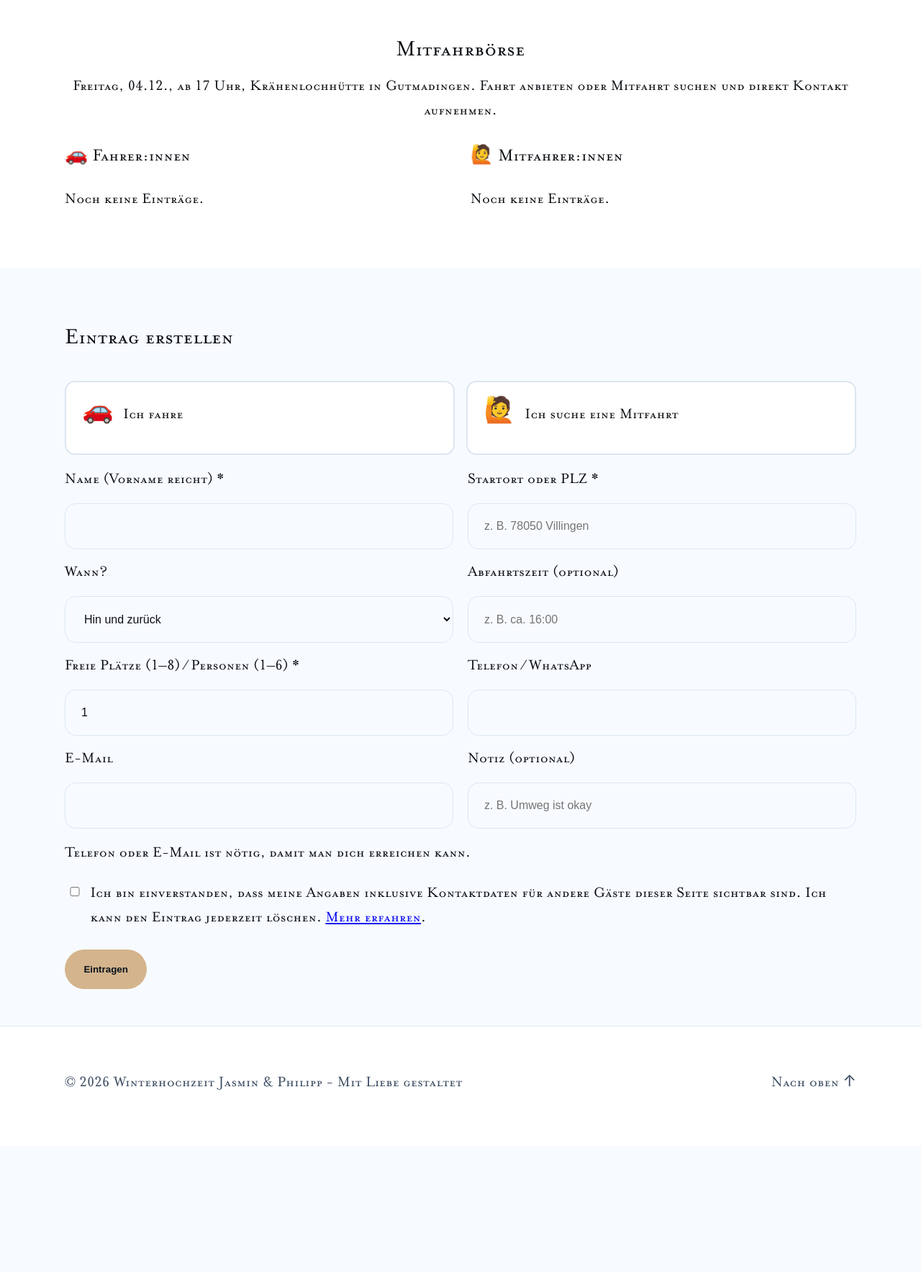
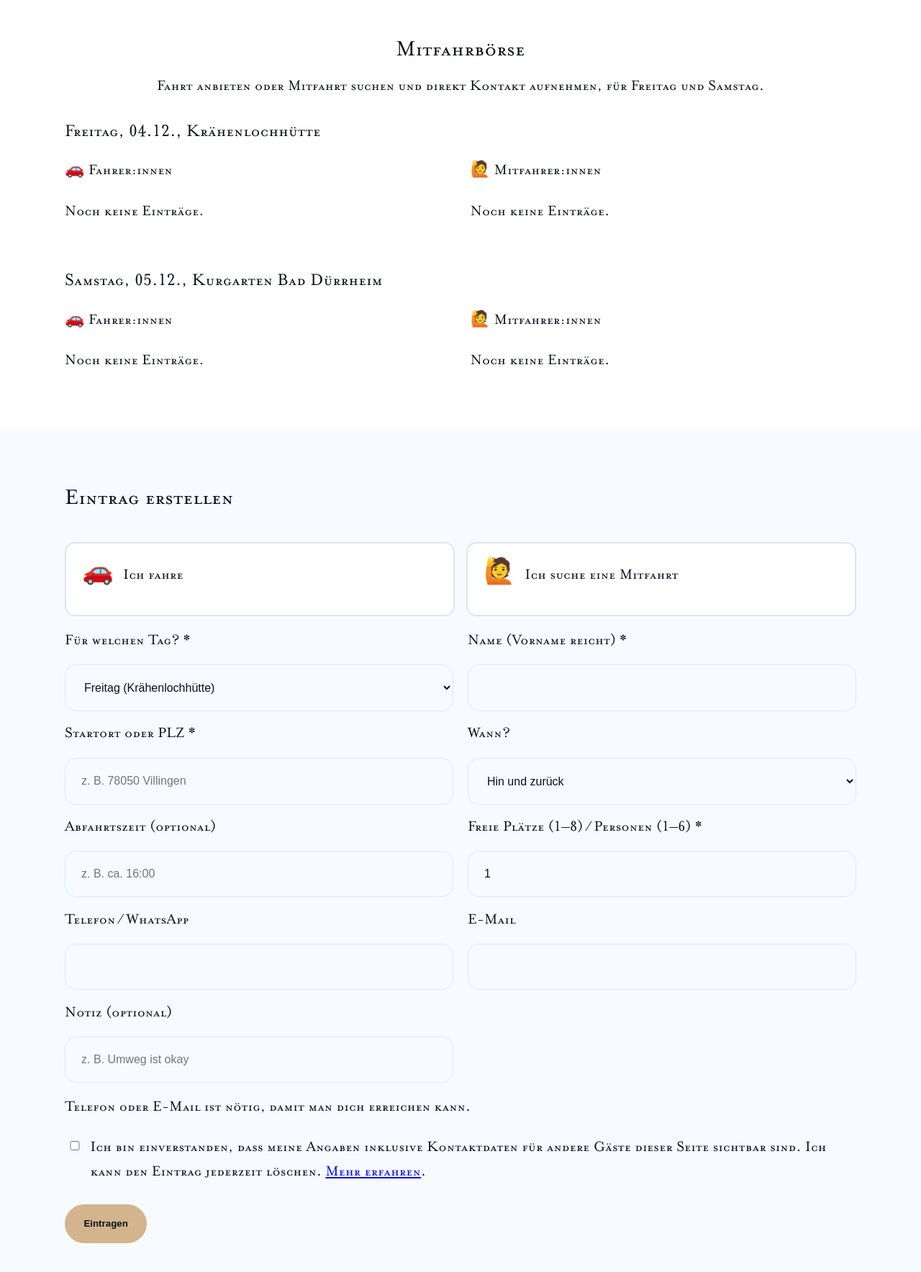
Before and after one commit to philippwirtz/Winterhochzeit, a Flask app: page /mitfahrt in a window 1280 px wide. Shown: the part 108-1875 px from the top of the page at 72% size. Before the commit the page ends 1622 px from the top, so only its background shows below. Run offline with Flask 3, Linux system fonts and the light colour scheme; the visitor is signed in with stand-in values (Sample User, id 1); data that the repository does not hold is empty; some libraries are stand-ins or nearby versions.

Commit message:
Mitfahrbörse: auch für Samstag (Kurgarten Bad Dürrheim)
Jeder Eintrag hat jetzt einen Tag (fri/sat), Treffer gibt es nur am selben
Tag. Übersicht in Freitags- und Samstags-Abschnitt, Tag-Auswahl im Formular
(?tag=samstag wählt vor), Kontakt-Nachrichten nennen Tag und Ziel. init-db
rüstet die Spalte ride.day in bestehenden Datenbanken nach (Standard Freitag).
Link in der Samstags-Zeitleiste, Datenschutz, README, Spec und Tests angepasst.

Co-Authored-By: Claude Sonnet 5.5 <noreply@anthropic.com>

```diff
--- a/app.py
+++ b/app.py
@@ -30,7 +30,7 @@ from flask_wtf.csrf import CSRFProtect, CSRFError
 from flask_limiter import Limiter
 from flask_limiter.util import get_remote_address
 from sqlalchemy.sql import func, or_, desc
-from sqlalchemy import text
+from sqlalchemy import inspect, text
 from werkzeug.middleware.proxy_fix import ProxyFix
 
 import mimetypes
@@ -167,6 +167,8 @@ app.jinja_env.globals.update(
     contact_links=carpool.contact_links,
     KIND_LABELS=carpool.KIND_LABELS,
     DIRECTION_LABELS=carpool.DIRECTION_LABELS,
+    DAY_LABELS=carpool.DAY_LABELS,
+    DAY_DEST=carpool.DAY_DEST,
 )
 
 # ---------- Model ----------
@@ -190,6 +192,7 @@ class Ride(db.Model):
     kind = db.Column(db.String(5), nullable=False)          # "offer" | "seek"
     name = db.Column(db.String(60), nullable=False)
     origin = db.Column(db.String(80), nullable=False)
+    day = db.Column(db.String(3), nullable=False, default="fri", server_default="fri")  # "fri" | "sat"
     direction = db.Column(db.String(4), nullable=False)     # "there" | "back" | "both"
     depart_time = db.Column(db.String(30), nullable=False, default="")
     seats = db.Column(db.Integer, nullable=False)           # offer: freie Plätze, seek: Personen
@@ -720,9 +723,16 @@ def carpool_page():
 
     rides = Ride.query.filter_by(active=True).order_by(Ride.created_at.desc(), Ride.id.desc()).all()
     role = form.get("kind") or {"fahre": "offer", "suche": "seek"}.get(request.args.get("rolle", ""), "")
+    day = form.get("day") or {"freitag": "fri", "samstag": "sat"}.get(request.args.get("tag", ""), "fri")
+    starts = {"fri": FRIDAY_START, "sat": SATURDAY_START}
+    days = [
+        {"key": key, "start": starts[key],
+         "offers": [r for r in rides if r.day == key and r.kind == "offer"],
+         "seeks": [r for r in rides if r.day == key and r.kind == "seek"]}
+        for key in carpool.DAY_LABELS
+    ]
     return render_template(
-        "carpool.html", event_title=EVENT_TITLE, friday_start=FRIDAY_START, errors=errors, form=form, role=role,
-        offers=[r for r in rides if r.kind == "offer"], seeks=[r for r in rides if r.kind == "seek"],
+        "carpool.html", event_title=EVENT_TITLE, days=days, errors=errors, form=form, role=role, day=day,
         own=set(own_tokens()),
     ), status
 
@@ -850,9 +860,16 @@ def handle_csrf(e):
                            event_title=EVENT_TITLE), 403
 
 # ---------- CLI ----------
+def create_tables():
+    db.create_all()
+    # create_all ergänzt keine Spalten in bestehenden Tabellen: Tag der Mitfahrbörse nachrüsten
+    if "day" not in {c["name"] for c in inspect(db.engine).get_columns("ride")}:
+        db.session.execute(text("ALTER TABLE ride ADD COLUMN day VARCHAR(3) NOT NULL DEFAULT 'fri'"))
+        db.session.commit()
+
 @app.cli.command("init-db")
 def init_db():
-    db.create_all()
+    create_tables()
     print("Datenbank initialisiert.")
 
 @app.cli.command("alter-db-add-days-contrib")
@@ -959,5 +976,5 @@ def purge_rides(yes):
 # ---------- Run ----------
 if __name__ == "__main__":
     with app.app_context():
-        db.create_all()
+        create_tables()
     app.run(host="0.0.0.0", port=int(os.getenv("PORT", "5000")), debug=os.getenv("FLASK_DEBUG","0")=="1")
--- a/carpool.py
+++ b/carpool.py
@@ -1,6 +1,6 @@
 """Reine Logik der Mitfahrbörse: kein Flask, keine Datenbank.
 
-Ride-Objekte werden nur über Attribute gelesen (id, kind, name, origin, direction,
+Ride-Objekte werden nur über Attribute gelesen (id, kind, name, origin, day, direction,
 seats, seats_taken, phone, email, active, created_at), damit die Funktionen ohne
 Datenbank testbar sind.
 """
@@ -8,7 +8,8 @@ import re
 from collections.abc import Callable, Iterable, Mapping
 from urllib.parse import quote
 
-DEST = "Krähenlochhütte"
+DAY_LABELS = {"fri": "Freitag", "sat": "Samstag"}
+DAY_DEST = {"fri": "Krähenlochhütte", "sat": "Kurgarten Bad Dürrheim"}
 KIND_LABELS = {"offer": "Fahrer:in", "seek": "Mitfahrer:in"}
 DIRECTION_LABELS = {"there": "Hinfahrt", "back": "Rückfahrt", "both": "Hin und zurück"}
 SEATS_MAX = {"offer": 8, "seek": 6}
@@ -58,7 +59,7 @@ def find_matches(ride, candidates: Iterable) -> tuple[list, list]:
     """(matches, others): passende Einträge der Gegenrolle, Score > 0 bzw. = 0."""
     scored = []
     for c in candidates:
-        if c.id == ride.id or not c.active or c.kind == ride.kind:
+        if c.id == ride.id or not c.active or c.kind == ride.kind or c.day != ride.day:
             continue
         if not directions_overlap(ride.direction, c.direction):
             continue
@@ -70,11 +71,16 @@ def find_matches(ride, candidates: Iterable) -> tuple[list, list]:
     return [c for s, c in scored if s > 0], [c for s, c in scored if s == 0]
 
 
+def day_trip(ride) -> str:
+    """Tag und Ziel eines Eintrags, z. B. 'Samstag (Kurgarten Bad Dürrheim)'."""
+    return f"{DAY_LABELS[ride.day]} ({DAY_DEST[ride.day]})"
+
+
 def message_text(ride) -> str:
     if ride.kind == "offer":
-        return (f"Hallo {ride.name}, ich habe dein Fahrtangebot für Freitag ({DEST}) gesehen. "
+        return (f"Hallo {ride.name}, ich habe dein Fahrtangebot für {day_trip(ride)} gesehen. "
                 "Hast du noch einen Platz für mich?")
-    return (f"Hallo {ride.name}, ich habe deine Mitfahr-Anfrage für Freitag ({DEST}) gesehen. "
+    return (f"Hallo {ride.name}, ich habe deine Mitfahr-Anfrage für {day_trip(ride)} gesehen. "
             f"Ich kann dich ab {ride.origin} mitnehmen.")
 
 
@@ -86,7 +92,7 @@ def contact_links(ride) -> list[dict[str, str]]:
         links.append({"kind": "whatsapp", "label": "WhatsApp", "href": f"https://wa.me/{digits}?text={text}"})
         links.append({"kind": "tel", "label": "Anrufen", "href": f"tel:+{digits}"})
     if ride.email:
-        subject = quote(f"Fahrgemeinschaft Freitag ({DEST})", safe="")
+        subject = quote(f"Fahrgemeinschaft {day_trip(ride)}", safe="")
         links.append({"kind": "mail", "label": "E-Mail",
                       "href": f"mailto:{quote(ride.email, safe='@+')}?subject={subject}&body={text}"})
     return links
@@ -100,6 +106,7 @@ def validate_ride_input(form: Mapping[str, str], valid_email: Callable[[str], bo
         "kind": get("kind").strip(),
         "name": _clean(get("name"), 60),
         "origin": _clean(get("origin"), 80),
+        "day": get("day").strip(),
         "direction": get("direction").strip(),
         "depart_time": _clean(get("depart_time"), 30),
         "seats": 0,
@@ -115,6 +122,8 @@ def validate_ride_input(form: Mapping[str, str], valid_email: Callable[[str], bo
         errors.append("Bitte gib deinen Namen an.")
     if not cleaned["origin"]:
         errors.append("Bitte gib deinen Startort an.")
+    if cleaned["day"] not in DAY_LABELS:
+        errors.append("Bitte wähle, ob es um Freitag oder Samstag geht.")
     if cleaned["direction"] not in DIRECTION_LABELS:
         errors.append("Bitte wähle Hinfahrt, Rückfahrt oder beides.")
 
--- a/static/styles.css
+++ b/static/styles.css
@@ -1084,7 +1084,9 @@ legend {
 @media (max-width: 720px) {
   .ride-columns { grid-template-columns: 1fr; }
 }
-.ride-column h3 { margin: 0 0 .75rem; }
+.ride-day { margin: 1.75rem 0 .75rem; }
+.ride-day:first-of-type { margin-top: 1rem; }
+.ride-column h4 { margin: 0 0 .75rem; }
 
 .ride-card {
   background: var(--card);
--- a/templates/_ride_card.html
+++ b/templates/_ride_card.html
@@ -8,7 +8,7 @@
         {% if full %}<span class="ride-badge ride-badge--full">Voll</span>{% endif %}
         {% if link and r.token in own %}<a class="ride-manage-link" href="{{ url_for('carpool_mine', token=r.token) }}">Verwalten →</a>{% endif %}
     </header>
-    <p class="ride-meta"><span>ab {{ r.origin }}</span><span>{{ DIRECTION_LABELS[r.direction] }}</span>{% if r.depart_time %}<span>{{ r.depart_time }}</span>{% endif %}</p>
+    <p class="ride-meta"><span>{{ DAY_LABELS[r.day] }}</span><span>ab {{ r.origin }}</span><span>{{ DIRECTION_LABELS[r.direction] }}</span>{% if r.depart_time %}<span>{{ r.depart_time }}</span>{% endif %}</p>
     <p class="ride-seats">
         {% if r.kind == 'offer' %}{{ r.seats - r.seats_taken }} von {{ r.seats }} Plätzen frei
         {% else %}{{ r.seats }} {{ 'Person' if r.seats == 1 else 'Personen' }}{% endif %}
--- a/templates/admin_carpool.html
+++ b/templates/admin_carpool.html
@@ -9,7 +9,7 @@
       <table class="ride-table">
         <thead>
           <tr>
-            <th>Datum</th><th>Rolle</th><th>Name</th><th>Startort</th><th>Wann</th><th>Plätze</th>
+            <th>Datum</th><th>Tag</th><th>Rolle</th><th>Name</th><th>Startort</th><th>Wann</th><th>Plätze</th>
             <th>Telefon</th><th>E-Mail</th><th>Notiz</th><th>Status</th><th></th>
           </tr>
         </thead>
@@ -17,6 +17,7 @@
           {% for r in rides %}
           <tr>
             <td>{{ r.created_at.strftime("%d.%m.%y %H:%M") if r.created_at else "" }}</td>
+            <td>{{ DAY_LABELS[r.day] }}</td>
             <td>{{ KIND_LABELS[r.kind] }}</td>
             <td><strong>{{ r.name }}</strong></td>
             <td>{{ r.origin }}</td>
@@ -36,7 +37,7 @@
             </td>
           </tr>
           {% else %}
-          <tr><td colspan="11" class="muted">Keine Einträge.</td></tr>
+          <tr><td colspan="12"class="muted">Keine Einträge.</td></tr>
           {% endfor %}
         </tbody>
       </table>
--- a/templates/base.html
+++ b/templates/base.html
@@ -25,7 +25,7 @@
     />
     <link
       rel="stylesheet"
-      href="{{ url_for('static', filename='styles.css') }}?v=18"
+      href="{{ url_for('static', filename='styles.css') }}?v=19"
     />
     {% block head %}{% endblock %}
   </head>
--- a/templates/carpool.html
+++ b/templates/carpool.html
@@ -7,24 +7,28 @@
     <div class="container">
         <h2 class="section-title">Mitfahrbörse</h2>
         <p class="section-subtitle muted">
-            Freitag, {{ friday_start.strftime('%d.%m.') }}, ab {{ friday_start.strftime('%H') }} Uhr, Krähenlochhütte in Gutmadingen.
-            Fahrt anbieten oder Mitfahrt suchen und direkt Kontakt aufnehmen.
+            Fahrt anbieten oder Mitfahrt suchen und direkt Kontakt aufnehmen, für Freitag und Samstag.
         </p>
 
+        {% for d in days %}
+        <h3 class="ride-day" id="{{ 'freitag' if d.key == 'fri' else 'samstag' }}">
+            {{ DAY_LABELS[d.key] }}, {{ d.start.strftime('%d.%m.') }}, {{ DAY_DEST[d.key] }}
+        </h3>
         <div class="ride-columns">
             <div class="ride-column">
-                <h3>🚗 Fahrer:innen</h3>
-                {% for r in offers %}{{ ride_card(r) }}{% else %}
+                <h4>🚗 Fahrer:innen</h4>
+                {% for r in d.offers %}{{ ride_card(r) }}{% else %}
                 <p class="muted">Noch keine Einträge.</p>
                 {% endfor %}
             </div>
             <div class="ride-column">
-                <h3>🙋 Mitfahrer:innen</h3>
-                {% for r in seeks %}{{ ride_card(r) }}{% else %}
+                <h4>🙋 Mitfahrer:innen</h4>
+                {% for r in d.seeks %}{{ ride_card(r) }}{% else %}
                 <p class="muted">Noch keine Einträge.</p>
                 {% endfor %}
             </div>
         </div>
+        {% endfor %}
     </div>
 </section>
 
@@ -53,6 +57,14 @@
             </div>
 
             <div class="grid">
+                <label>
+                    <span>Für welchen Tag? *</span>
+                    <select name="day">
+                        {% for key, label in DAY_LABELS.items() %}
+                        <option value="{{ key }}" {% if day == key %}selected{% endif %}>{{ label }} ({{ DAY_DEST[key] }})</option>
+                        {% endfor %}
+                    </select>
+                </label>
                 <label>
                     <span>Name (Vorname reicht) *</span>
                     <input type="text" name="name" maxlength="60" value="{{ form.get('name', '') }}" required>
--- a/templates/privacy.html
+++ b/templates/privacy.html
@@ -16,7 +16,7 @@
     <h3>Mitfahrbörse</h3>
     <p>
       In der Mitfahrbörse speichern wir die von dir eingegebenen Angaben (Vorname,
-      Startort, Zeit, Plätze, Telefonnummer und/oder E-Mail-Adresse, optionale
+      Startort, Tag (Freitag oder Samstag), Zeit, Plätze, Telefonnummer und/oder E-Mail-Adresse, optionale
       Notiz), damit Gäste Fahrgemeinschaften bilden können. Diese Angaben,
       einschließlich der Kontaktdaten, sind für alle Gäste sichtbar, die den
       Zugangscode zu dieser Seite haben. Grundlage ist deine Einwilligung. Du kannst
```
Also changed, not shown: docs/superpowers/specs/2026-10-23-mitfahrboerse-design.md (+4 -2 lines), templates/index.html (+6 -1 lines), tests/run_tests.py (+72 -5 lines), README.md.
